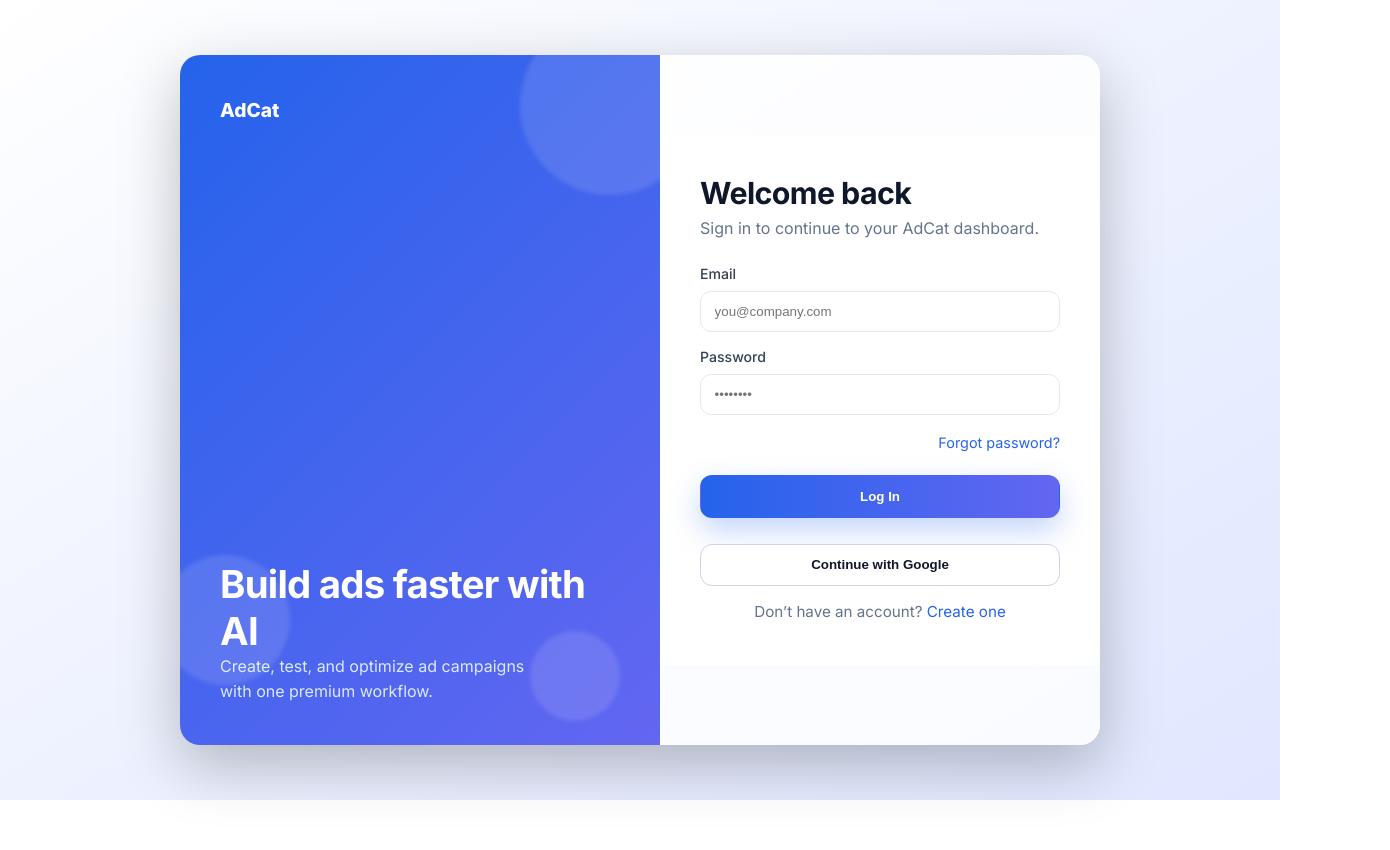
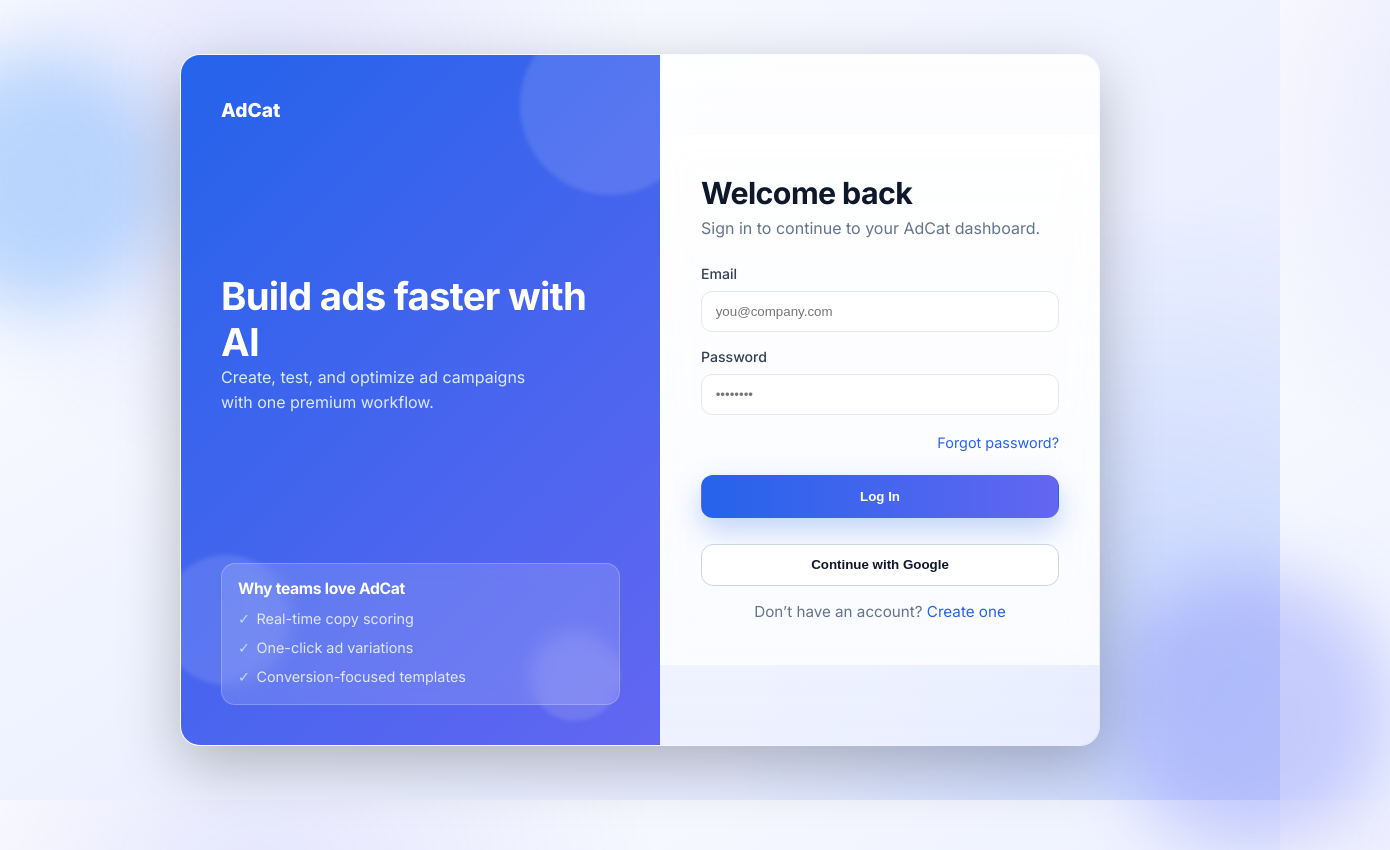
Before and after one commit to Rudra45-cmd/adcat11, a plain HTML site: page login.html in a window 1280 px wide. Shown: the whole page, 1390 px wide, since content can reach past the window. Before the commit the page ends 800 px from the top, so only its background shows below. Drawn offline with Linux system fonts and the light colour scheme.

Commit message:
Enhance login and signup pages with richer glass UI

```diff
--- a/login.html
+++ b/login.html
@@ -6,7 +6,10 @@
     <title>Login — AdCat</title>
     <link rel="stylesheet" href="styles.css" />
   </head>
-  <body class="auth-page">
+  <body class="auth-page auth-bg">
+    <div class="auth-orb orb-a" aria-hidden="true"></div>
+    <div class="auth-orb orb-b" aria-hidden="true"></div>
+
     <div class="auth-container fade-in">
       <aside class="auth-left">
         <span class="shape s1" aria-hidden="true"></span>
@@ -21,10 +24,19 @@
           <h1>Build ads faster with AI</h1>
           <p>Create, test, and optimize ad campaigns with one premium workflow.</p>
         </div>
+
+        <div class="auth-left-mini">
+          <h3>Why teams love AdCat</h3>
+          <ul>
+            <li>Real-time copy scoring</li>
+            <li>One-click ad variations</li>
+            <li>Conversion-focused templates</li>
+          </ul>
+        </div>
       </aside>
 
       <section class="auth-right">
-        <form class="glass-form" action="#" method="post">
+        <form class="glass-form glass-form-strong" action="#" method="post">
           <div class="form-head">
             <h2>Welcome back</h2>
             <p>Sign in to continue to your AdCat dashboard.</p>
--- a/styles.css
+++ b/styles.css
@@ -362,6 +362,39 @@ footer {
   display: grid;
   place-items: center;
   padding: 2rem 1rem;
+  position: relative;
+  overflow: hidden;
+}
+
+.auth-bg {
+  background:
+    radial-gradient(circle at 20% 10%, rgba(99, 102, 241, 0.14), transparent 32%),
+    radial-gradient(circle at 90% 80%, rgba(37, 99, 235, 0.15), transparent 34%),
+    var(--bg-gradient);
+}
+
+.auth-orb {
+  position: absolute;
+  border-radius: 999px;
+  filter: blur(35px);
+  opacity: 0.38;
+  pointer-events: none;
+}
+
+.orb-a {
+  width: 260px;
+  height: 260px;
+  background: #60a5fa;
+  top: 50px;
+  left: -90px;
+}
+
+.orb-b {
+  width: 280px;
+  height: 280px;
+  background: #818cf8;
+  right: -110px;
+  bottom: -50px;
 }
 
 .auth-container {
@@ -371,6 +404,9 @@ footer {
   border-radius: 20px;
   overflow: hidden;
   box-shadow: 0 20px 60px rgba(0, 0, 0, 0.25);
+  border: 1px solid rgba(255, 255, 255, 0.55);
+  position: relative;
+  z-index: 2;
 }
 
 .auth-left {
@@ -409,7 +445,7 @@ footer {
 
 .auth-right {
   flex: 1.1;
-  background: rgba(255, 255, 255, 0.82);
+  background: linear-gradient(180deg, rgba(255, 255, 255, 0.9), rgba(238, 242, 255, 0.82));
 }
 
 .glass-form {
@@ -417,6 +453,11 @@ footer {
   backdrop-filter: blur(18px);
   padding: 2.5rem;
   height: 100%;
+}
+
+.glass-form-strong {
+  border-left: 1px solid rgba(255, 255, 255, 0.65);
+  box-shadow: inset 0 1px 0 rgba(255, 255, 255, 0.75);
 }
 
 .form-head h2 {
@@ -495,6 +536,34 @@ input[type='text']:focus {
   font-size: 0.95rem;
 }
 
+.auth-left-mini {
+  z-index: 1;
+  background: rgba(255, 255, 255, 0.14);
+  border: 1px solid rgba(255, 255, 255, 0.22);
+  border-radius: 14px;
+  padding: 1rem;
+  backdrop-filter: blur(8px);
+}
+
+.auth-left-mini h3 {
+  font-size: 0.98rem;
+  margin-bottom: 0.55rem;
+}
+
+.auth-left-mini ul {
+  list-style: none;
+  display: grid;
+  gap: 0.35rem;
+  color: #e0e7ff;
+  font-size: 0.9rem;
+}
+
+.auth-left-mini li::before {
+  content: '✓';
+  margin-right: 0.4rem;
+  color: #bfdbfe;
+}
+
 .checkbox {
   display: flex;
   align-items: flex-start;
```
Also changed, not shown: signup.html (+14 -2 lines).
